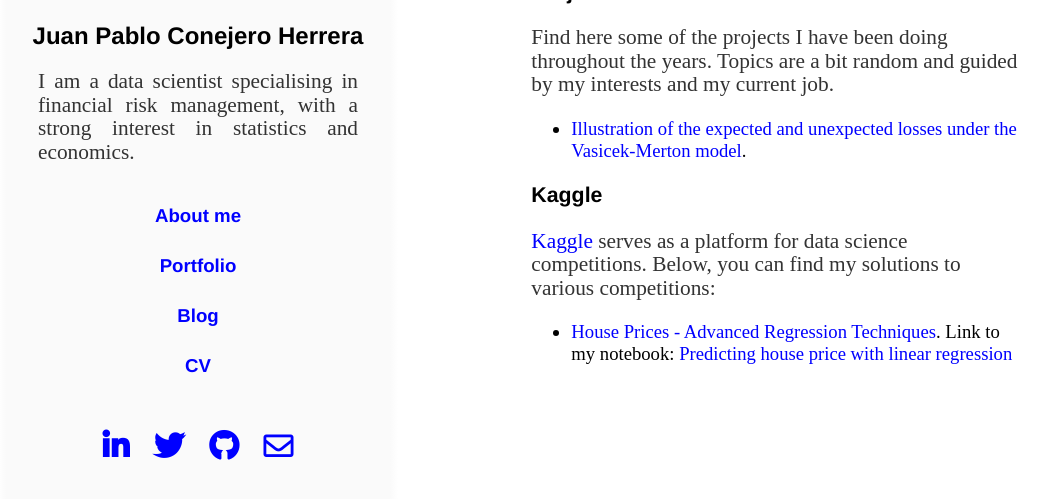
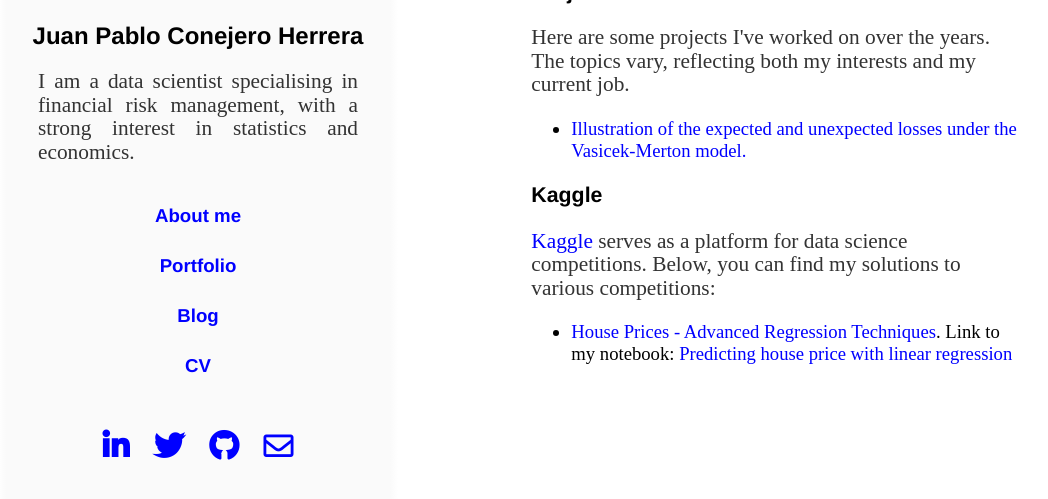
Before and after one commit to jpconher/jpconher.github.io, a Jekyll site: the page built from portfolio/index.html, in a window 1280 px wide, cut to the strip 321-820 px from the top of the page. Shown: the whole strip, without its empty margins (130-1178 px from the left). Built offline with Jekyll 4.4.1, drawn with Linux system fonts in a browser that asks for light colours; nearby versions of some CDN libraries.

Commit message:
Update index.html

```diff
--- a/portfolio/index.html
+++ b/portfolio/index.html
@@ -15,11 +15,11 @@
 <h3>Projects</h3>
 
   <p>
-    Find here some of the projects I have been doing throughout the years. Topics are a bit random and guided by my interests and my current job.
+    Here are some projects I've worked on over the years. The topics vary, reflecting both my interests and my current job.
   </p>
-  <ul class="kaggle">
-    <li><a href="https://github.com/jpconher/jpconher.github.io/blob/main/assets/docs/Illustration%20of%20EL%20and%20UL%20under%20Vasicek-Merton%20model/Illustration%20of%20EL%20and%20UL%20under%20Vasicek-Merton%20model.md" target=”_blank">
-      Illustration of the expected and unexpected losses under the Vasicek-Merton model</a>.
+  <ul>
+    <li> <a href="/main/assets/Illustration%20of%20EL%20and%20UL%20under%20Vasicek-Merton%20model/Illustration%20of%20EL%20and%20UL%20under%20Vasicek-Merton%20model.md">
+      Illustration of the expected and unexpected losses under the Vasicek-Merton model.</a>
     </li>
   </ul>
 
@@ -28,6 +28,6 @@
   <p>
     <a href="https://www.kaggle.com/" target=”_blank">Kaggle</a> serves as a platform for data science competitions. Below, you can find my solutions to various competitions:
   </p>
-  <ul class="kaggle">
+  <ul>
     <li><a href="https://www.kaggle.com/c/house-prices-advanced-regression-techniques" target=”_blank">House Prices - Advanced Regression Techniques</a>. Link to my notebook: <a href="https://www.kaggle.com/code/juanconher/predicting-house-price-with-linear-regression" target=”_blank">Predicting house price with linear regression</a></li>
   </ul>
```
